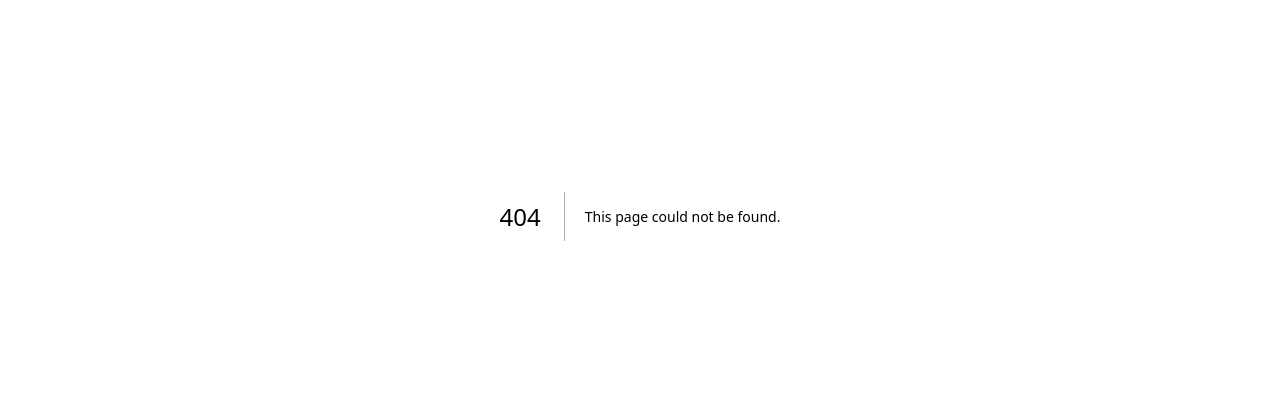
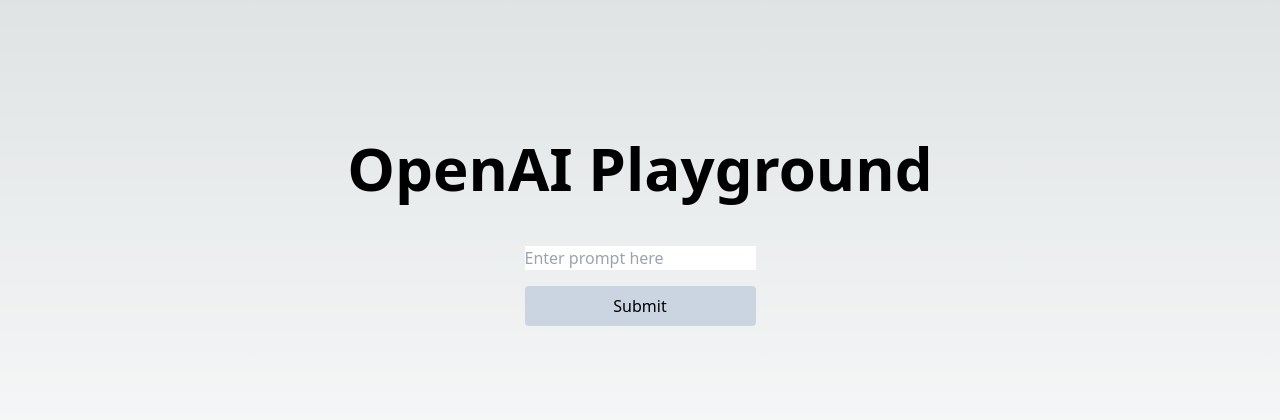
Before and after one commit to skyflaren/harbour, a Next.js app in the folder ditto/: page /poc/openai in a window 1280 px wide. Before the commit this address had no page. Shown: the part 184-604 px from the top of the page. Built offline with nearby package versions, Linux system fonts and the light colour scheme.

Commit message:
OpenAI POC

```diff
--- a/ditto/package.json
+++ b/ditto/package.json
@@ -14,6 +14,7 @@
     "@types/react-dom": "18.2.7",
     "autoprefixer": "10.4.15",
     "next": "13.4.19",
+    "openai": "^4.0.1",
     "postcss": "8.4.28",
     "react": "18.2.0",
     "react-dom": "18.2.0",
--- /dev/null
+++ b/ditto/src/api/fetchLLMResponse.tsx
@@ -0,0 +1,18 @@
+import { ChatCompletion, MessageResponse } from "@/types";
+
+export const fetchLLMResponse = async (prompt: string): Promise<ChatCompletion> => {
+  const res = await fetch('/api/openai/llmResponse', {
+    method: 'POST',
+    body: JSON.stringify({
+      prompt: prompt,
+    }),
+  });
+
+  if (!res.ok) {
+    throw new Error(res.statusText);
+  }
+
+  const data = await res.json();
+  console.log(data);
+  return data;
+}
--- /dev/null
+++ b/ditto/src/pages/api/openai/llmResponse.ts
@@ -0,0 +1,18 @@
+import { NextApiRequest, NextApiResponse } from 'next'
+import { getLlmResponse } from '@/services/getLlmResponse'
+import { ChatCompletion, MessageResponse } from '@/types'
+
+export default async function handler(
+  req: NextApiRequest,
+  res: NextApiResponse<ChatCompletion | MessageResponse>
+){
+  if (req.method !== 'POST') {
+    return res.status(405).json({ message: 'Method not allowed, please use POST' })
+  }
+  console.log(req);
+  const { prompt } = JSON.parse(req.body);
+  console.log("PROMPT RECEIVED BY HANDLER", prompt);
+  const gptResponse = await getLlmResponse(prompt);
+
+  return res.status(200).json(gptResponse);
+}
--- /dev/null
+++ b/ditto/src/pages/poc/openai.tsx
@@ -0,0 +1,44 @@
+// Basic page with text input field and button to query backend API
+import { fetchLLMResponse } from '@/api/fetchLLMResponse';
+import { useState } from 'react';
+
+export default function Page() {
+  const [prompt, setPrompt] = useState('');
+  const [response, setResponse] = useState('');
+
+  const handleClick = async () => {
+    console.log("SENDING", prompt)
+    const gptResponse = await fetchLLMResponse(prompt);
+
+    console.log(gptResponse);
+
+    setResponse(gptResponse.choices[0].message.content ?? "Failed to return content");
+  };
+
+  return (
+    <div className="flex flex-col items-center justify-center min-h-screen py-2">
+      <div>
+        <h1 className="text-6xl font-bold m-12">
+          OpenAI Playground
+        </h1>
+      </div>
+
+      <div className="flex flex-col gap-4">
+        <input
+          type="textArea"
+          placeholder="Enter prompt here"
+          value={prompt}
+          onChange={(e) => setPrompt(e.target.value)}
+          className={"text-black outline-none"}
+        />
+        <button className={"bg-slate-300 rounded p-2"} onClick={() => handleClick()}>Submit</button>
+
+        {/* Prompt response from api */}
+        <p className="text-white">
+          {response}
+        </p>
+      </div>
+    </div>
+
+  )
+}
--- /dev/null
+++ b/ditto/src/services/getLlmResponse.ts
@@ -0,0 +1,19 @@
+import OpenAI from "openai"
+
+export const getLlmResponse = async (prompt: string) => {
+  const openai = new OpenAI({
+    apiKey: process.env.OPENAI_API_KEY,
+  });
+
+  const gptResponse = await openai.chat.completions.create({
+    model: 'gpt-3.5-turbo',
+    messages: [
+      {
+        "role": "user",
+        "content": prompt
+      }
+    ]
+  });
+
+  return gptResponse;
+}
--- /dev/null
+++ b/ditto/src/types.ts
@@ -0,0 +1,6 @@
+import OpenAI from "openai"
+
+export type MessageResponse = {
+  message: string;
+}
+export type ChatCompletion = OpenAI.Chat.ChatCompletion;
```
Also changed, not shown: ditto/src/pages/lessons/lesson1.tsx (deleted), 1 other file (tests, documents, lock files or other folders).
